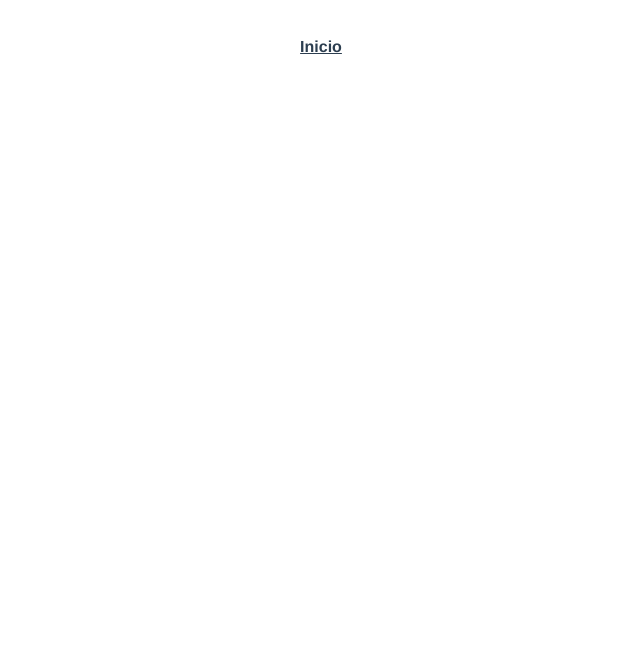
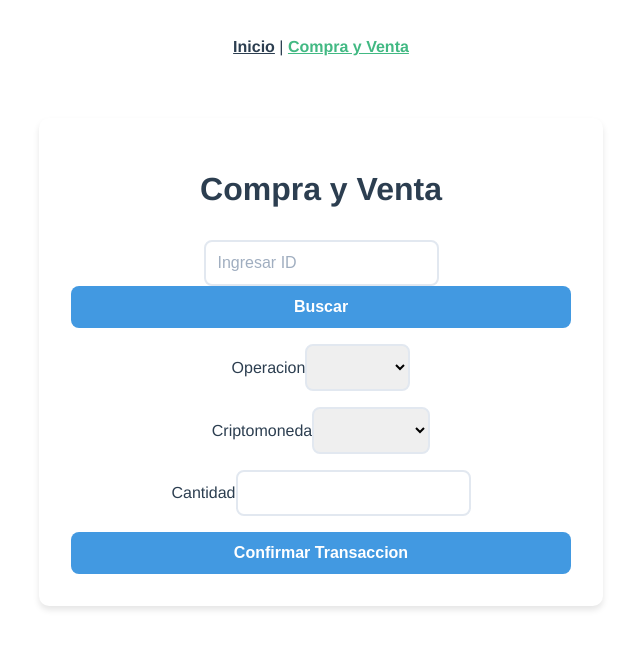
Before and after one commit to caula2002/proyecto-finalLab3, a Vue app: page /CompraVenta in a window 1280 px wide. Before the commit this address had no page. Shown: the top 648 px of the page, without its empty margins (319-959 px from the left). Built offline with nearby package versions, Linux system fonts and the light colour scheme.

Commit message:
vista compraventa

```diff
--- a/package.json
+++ b/package.json
@@ -8,6 +8,7 @@
     "lint": "vue-cli-service lint"
   },
   "dependencies": {
+    "axios": "^1.8.4",
     "core-js": "^3.8.3",
     "vue": "^3.2.13",
     "vue-router": "^4.0.3"
--- a/src/App.vue
+++ b/src/App.vue
@@ -1,6 +1,7 @@
 <template>
   <nav>
-    <router-link to="/">Inicio</router-link>
+    <router-link to="/">Inicio</router-link> |
+    <router-link to="/CompraVenta">Compra y Venta</router-link>
   </nav>
   <router-view />
 </template>
--- a/src/router/index.js
+++ b/src/router/index.js
@@ -1,11 +1,17 @@
 import { createRouter, createWebHistory } from "vue-router";
 import InicioView from "@/views/InicioView.vue";
+import CompraVentaView from "@/views/CompraVentaView.vue";
 
 const routes = [
   {
     path: "/",
     name: "inicio",
     component: InicioView,
+  },
+  {
+    path: "/CompraVenta",
+    name: "CompraVenta",
+    component: CompraVentaView,
   },
 ];
 
--- a/src/views/CompraVentaView.vue
+++ b/src/views/CompraVentaView.vue
@@ -1,23 +1,318 @@
 <template>
-    <div>
+  <div id="compra-venta">
     <h1>Compra y Venta</h1>
+    <form @submit.prevent="ConsultaApi">
       <div class="id">
-            <input type="text" v-model="Id" placeholder="Ingresar ID">
+        <input type="text" v-model="Id" placeholder="Ingresar ID" required />
+        <button type="button" class="btn-registrar" @click="BuscarUsuario">
+          Buscar
+        </button>
+        <p v-if="Nombre && Apellido" class="bienvenido">
+          Bienvenido {{ Nombre }} {{ Apellido }}
+        </p>
+        <p v-else-if="error">{{ error }}</p>
       </div>
       <div>
-            <input type=""">
+        <label for="seleccionOperacion">Operacion</label>
+        <select
+          v-model="seleccionOperacion"
+          @change="BuscarValorCripto"
+          required
+        >
+          <option value="purchase">Compra</option>
+          <option value="sale">Venta</option>
+        </select>
       </div>
-
+      <div>
+        <label for="tipoCripto">Criptomoneda</label>
+        <select v-model="tipoMoneda" @change="BuscarValorCripto" required>
+          <option value="btc">Bitcoin</option>
+          <option value="eth">Ethereum</option>
+          <option value="usdt">Tether</option>
+        </select>
+      </div>
+      <div v-if="valorCripto" class="valor-cripto">
+        <p>Valor de la cripto actualmente: {{ valorCripto }} ARS</p>
+      </div>
+      <div>
+        <label for="cantidadCripto">Cantidad</label>
+        <input
+          type="number"
+          v-model="cantidadCripto"
+          @input="validacion"
+          required
+        />
+      </div>
+      <div v-if="cantidadCripto && valorCripto" class="monto">
+        <p>Monto: {{ cantidadCripto * valorCripto }} ARS</p>
+      </div>
+      <button type="submit" class="btn-registrar">Confirmar Transaccion</button>
+    </form>
+    <div v-if="Transaccion" class="modal">
+      <div class="modal-content">
+        <span class="close" @click="Transaccion = null">&times;</span>
+        <h1>Detalles de la Transaccion:</h1>
+        <p>ID: {{ detalles.user_id }}</p>
+        <p>Operacion: {{ detalles.action === "sale" ? "Venta" : "Compra" }}</p>
+        <p>Criptomoneda: {{ detalles.crypto_code }}</p>
+        <p>Cantidad: {{ detalles.crypto_amount }}</p>
+        <p>Monto: {{ detalles.money }} ARS</p>
+        <p>Fecha: {{ detalles.datetime }}</p>
+        <p class="transaccion-exitosa">Transaccion Exitosa</p>
+      </div>
+    </div>
   </div>
 </template>
 <script>
+import axios from "axios";
 export default {
   name: "CompraVentaView",
-    data () {
+  data() {
     return {
-            Id: ""
+      Id: "",
+      Nombre: "",
+      Apellido: "",
+      seleccionOperacion: "",
+      tipoMoneda: "",
+      cantidadCripto: null,
+      valorCripto: null,
+      monto: null,
+      error: "",
+      Transaccion: null,
+      detalles: {},
+    };
+  },
+  methods: {
+    BuscarUsuario() {
+      let usuariosGuardados =
+        JSON.parse(localStorage.getItem("usuarios")) || [];
+      let usuario = usuariosGuardados.find((user) => user.id === this.Id);
+      if (usuario) {
+        this.Nombre = usuario.nombre;
+        this.Apellido = usuario.apellido;
+        this.error = "";
+      } else {
+        this.Nombre = "";
+        this.Apellido = "";
+        this.error = "Usuario no encontrado";
+      }
+    },
+    async BuscarValorCripto() {
+      const cripto = this.tipoMoneda;
+      const api = `https://criptoya.com/api/argenbtc/${cripto}/ars`;
+      try {
+        const resultado = await axios.get(api);
+        if (this.seleccionOperacion === "purchase") {
+          this.valorCripto = resultado.data.totalBid;
+        } else {
+          this.valorCripto = resultado.data.totalAsk;
+        }
+      } catch (error) {
+        console.error("ERROR AL OBTENER EL VALOR", error);
+        this.valorCripto = null;
+      }
+    },
+    validacion() {
+      if (this.cantidadCripto <= 0) {
+        this.error = "La cantidad debe ser mayor a 0";
+      } else {
+        this.error = "";
+      }
+    },
+    ConsultaApi() {
+      const consulta = {
+        user_id: this.Id,
+        action: this.seleccionOperacion,
+        crypto_code: this.tipoMoneda,
+        crypto_amount: this.cantidadCripto,
+        money: this.valorCripto,
+        datetime: new Date().toISOString(),
+      };
+      axios
+        .post(
+          `https://laboratorio3-f36a.restdb.io/rest/transactions`,
+          consulta,
+          {
+            headers: { "x-apikey": "60eb09146661365596af552f" },
+          }
+        )
+        .then((response) => {
+          console.log(response);
+          this.detalles = {
+            user_id: response.data.user_id,
+            action: response.data.action,
+            crypto_code: response.data.crypto_code,
+            crypto_amount: response.data.crypto_amount,
+            money: response.data.money,
+            datetime: response.data.datetime,
+          };
+
+          this.Transaccion = true;
+        })
+        .catch((error) => {
+          console.error("ERROR AL REALIZAR LA TRANSACCION", error);
+          this.Transaccion = null;
+        });
+    },
+  },
+};
+</script>
+<style scoped>
+#compra-venta {
+  max-width: 500px;
+  margin: 2rem auto;
+  padding: 2rem;
+  background-color: #ffffff;
+  border-radius: 10px;
+  box-shadow: 0 4px 6px rgba(0, 0, 0, 0.1);
+}
+
+h1 {
+  color: #2c3e50;
+  text-align: center;
+  margin-bottom: 2rem;
+  font-size: 2rem;
+  font-weight: 600;
+}
+
+form {
+  display: flex;
+  flex-direction: column;
+  gap: 1rem;
+}
+
+form input,
+form select {
+  padding: 12px;
+  border: 2px solid #e2e8f0;
+  border-radius: 8px;
+  font-size: 1rem;
+  transition: border-color 0.3s ease;
+}
+
+form input:focus,
+form select:focus {
+  outline: none;
+  border-color: #4299e1;
+  box-shadow: 0 0 0 3px rgba(66, 153, 225, 0.2);
+}
+
+form input::placeholder {
+  color: #a0aec0;
+}
+
+.bienvenido {
+  background-color: #e6fffa;
+  color: #2c7a7b;
+  padding: 12px;
+  border-radius: 8px;
+  margin-top: 1rem;
+  font-size: 1rem;
+  text-align: center;
+  border-left: 4px solid #38b2ac;
+}
+
+.valor-cripto {
+  background-color: #ebf8ff;
+  color: #2b6cb0;
+  padding: 12px;
+  border-radius: 8px;
+  margin-top: 1rem;
+  font-size: 1rem;
+  text-align: center;
+  border-left: 4px solid #4299e1;
+}
+
+.monto {
+  background-color: #f0fff4;
+  color: #2f855a;
+  padding: 12px;
+  border-radius: 8px;
+  margin-top: 1rem;
+  font-size: 1rem;
+  text-align: center;
+  border-left: 4px solid #48bb78;
+}
+
+.btn-registrar {
+  width: 100%;
+  padding: 12px;
+  background-color: #4299e1;
+  color: white;
+  border: none;
+  border-radius: 8px;
+  font-size: 1rem;
+  font-weight: 600;
+  cursor: pointer;
+  transition: background-color 0.3s ease;
+}
+
+.btn-registrar:hover {
+  background-color: #3182ce;
+}
+
+.btn-registrar:active {
+  transform: translateY(1px);
+}
+
+.modal {
+  display: flex;
+  justify-content: center;
+  align-items: center;
+  position: fixed;
+  z-index: 1;
+  left: 0;
+  top: 0;
+  width: 100%;
+  height: 100%;
+  overflow: auto;
+  background-color: rgba(0, 0, 0, 0.4);
+}
+
+.modal-content {
+  background-color: #e6fffa; /* Tono verde claro */
+  margin: auto;
+  padding: 20px;
+  border: 1px solid #48bb78; /* Borde verde */
+  width: 80%;
+  max-width: 500px;
+  border-radius: 10px;
+  text-align: center;
+}
+
+.modal-content.success {
+  background-color: #e6fffa; /* Tono verde claro */
+  border-left: 4px solid #48bb78; /* Borde verde */
+}
+
+.transaccion-exitosa {
+  color: #2f855a;
+  font-weight: bold;
+  font-size: 1.2rem;
+}
+
+.close {
+  color: #aaa;
+  float: right;
+  font-size: 28px;
+  font-weight: bold;
+}
+
+.close:hover,
+.close:focus {
+  color: black;
+  text-decoration: none;
+  cursor: pointer;
+}
+
+@media (max-width: 640px) {
+  #compra-venta {
+    margin: 1rem;
+    padding: 1.5rem;
+  }
+
+  h1 {
+    font-size: 1.5rem;
   }
 }
-
-}
-</script>
+</style>
```
Also changed, not shown: 1 other file (tests, documents, lock files or other folders). Lines whose indentation alone changed are shown as unchanged.
